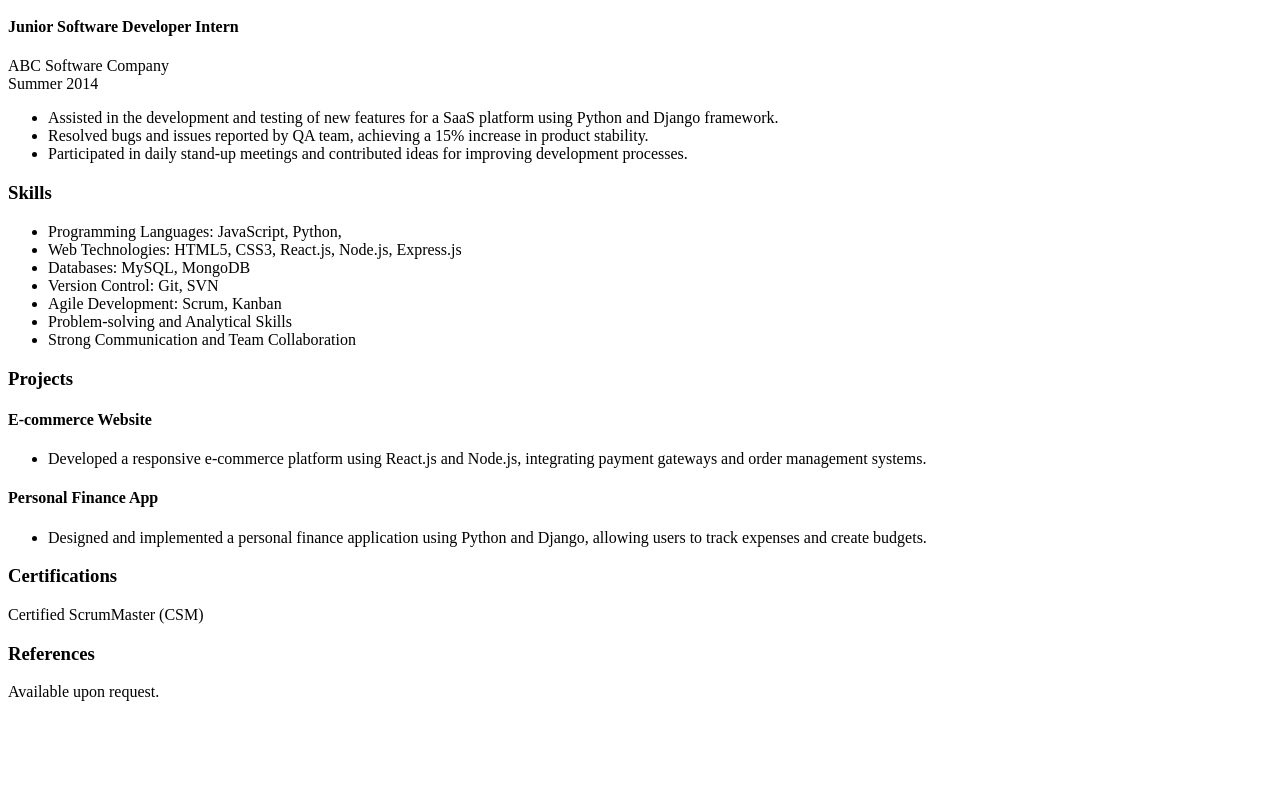
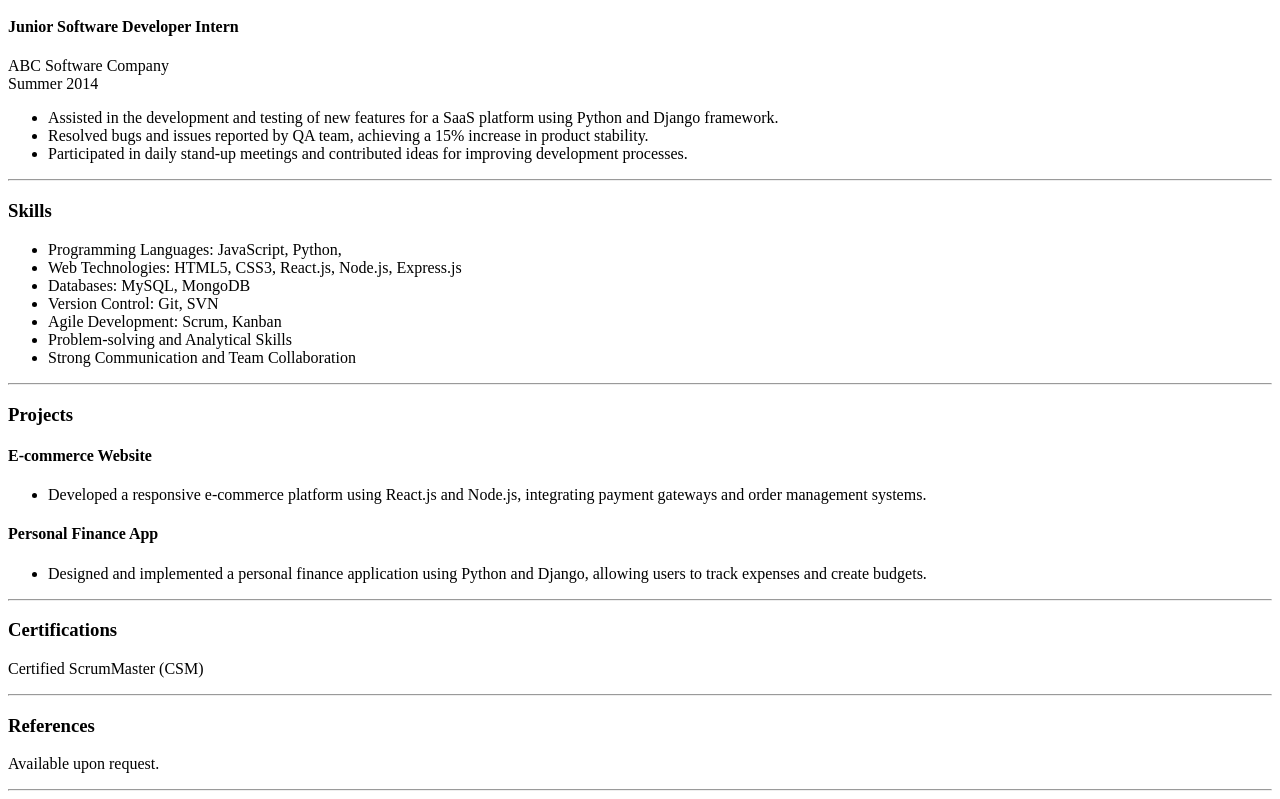
Before and after one commit to Gideon-netcode/resume, a plain HTML site: page index.html in a window 1280 px wide. Shown: the part 809-1608 px from the top of the page. Before the commit the page ends 1526 px from the top, so only its background shows below. Drawn offline with Linux system fonts and the light colour scheme.

Commit message:
index.html

```diff
--- a/index.html
+++ b/index.html
@@ -39,7 +39,7 @@
       <li>Assisted in the development and testing of new features for a SaaS platform using Python and Django framework.</li>
       <li>Resolved bugs and issues reported by QA team, achieving a 15% increase in product stability.</li>
       <li>Participated in daily stand-up meetings and contributed ideas for improving development processes.</li>
-    </ul>
+    </ul><hr>
     <!--Skills-->
     <h3>Skills</h3>
      <ul>
@@ -52,7 +52,7 @@
       </li>
       <li>Strong Communication and Team Collaboration
       </li>
-    </ul>
+    </ul><hr/>
     <!--Projects-->
       <h3>Projects</h3>
       <h4>E-commerce Website</h4>
@@ -64,13 +64,13 @@
       </h4>
       <ul>
         <li>Designed and implemented a personal finance application using Python and Django, allowing users to track expenses and create budgets.</li>
-      </ul>
+      </ul><hr/>
       <!--Certifications-->
       <h3>Certifications</h3>
-      <p>Certified ScrumMaster (CSM)</p>
+      <p>Certified ScrumMaster (CSM)</p><hr/>
       <!--References-->
       <h3>References</h3>
-       <p>Available upon request.</p>
+       <p>Available upon request.</p>   <hr>
   </body>
 </body>
 </html>
```
